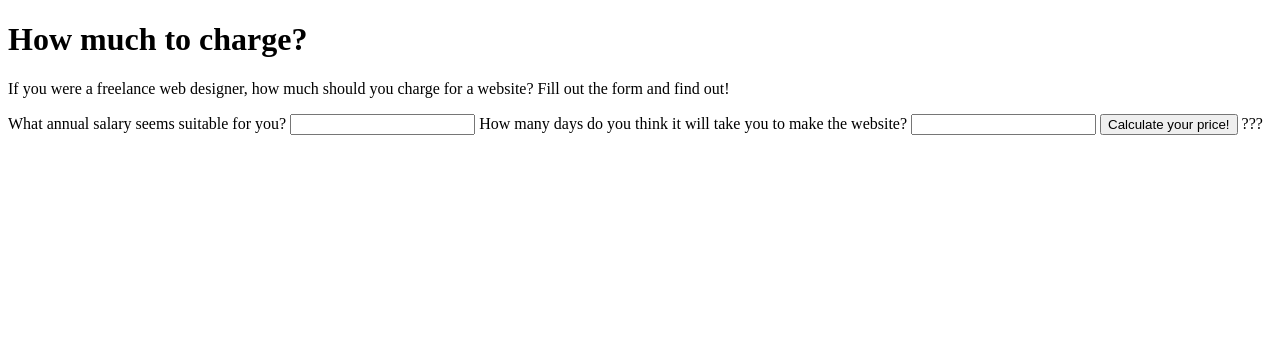
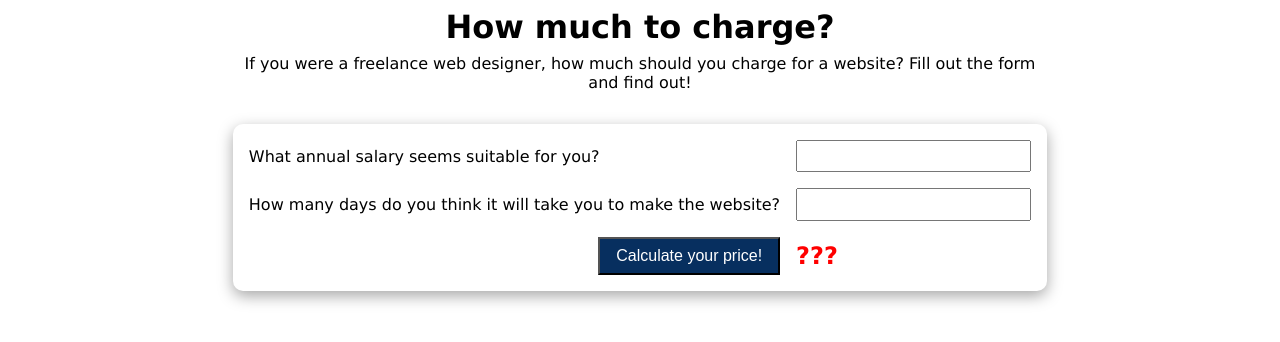
Before and after one commit to Ruaidhri-MacKenzie/enterprise-web-lab-01, a plain HTML site: page index.html in a window 1280 px wide. Drawn offline with Linux system fonts and the light colour scheme.

Commit message:
Added basic styling

```diff
--- a/css/style.css
+++ b/css/style.css
@@ -0,0 +1,60 @@
+*, *::before, *::after {
+	margin: 0;
+	padding: 0;
+	box-sizing: border-box;
+}
+
+body {
+	font-family: Verdana, Geneva, Tahoma, sans-serif;
+}
+
+#container {
+	display: grid;
+	justify-content: center;
+	gap: 2em;
+}
+
+header p {
+	max-width: 80ch;
+	text-align: center;
+}
+
+h1 {
+	text-align: center;
+	padding: 0.25em;
+}
+
+form {
+	display: grid;
+	grid-template-columns: auto 1fr;
+	justify-content: center;
+	align-items: center;
+	gap: 1em;
+	padding: 1em;
+	border-radius: 10px;
+	box-shadow: 0px 5px 15px hsl(0 0% 0% / 0.35);
+}
+
+input {
+	padding: 0.5em 1em;
+}
+
+input[type=submit] {
+	font-size: 1rem;
+	width: fit-content;
+	cursor: pointer;
+	justify-self: end;
+	background-color: hsl(213, 86%, 20%);
+	color: white;
+}
+
+input[type=submit]:hover,
+input[type=submit]:focus-within {
+	background-color: hsl(213 86% 40%);
+}
+
+#finalPrice {
+	font-size: 1.5rem;
+	font-weight: bold;
+	color: red;
+}
--- a/index.html
+++ b/index.html
@@ -7,12 +7,12 @@
 </head>
 <body>
 
-<div>
-  <h1>How much to charge?</h1>
-  <p>If you were a freelance web designer, how much should you charge for a website? Fill out the form and find out!</p>
-</div>
+<div id="container">
+  <header>
+    <h1>How much to charge?</h1>
+    <p>If you were a freelance web designer, how much should you charge for a website? Fill out the form and find out!</p>
+  </header>
 
-<div>
   <form id="budget">
     <label for="salary">What annual salary seems suitable for you?</label>
     <input type="text" id="salary" name="salary"/>
--- a/js/main.js
+++ b/js/main.js
@@ -1,4 +1,5 @@
-const calculatePrice = () => {
+const calculatePrice = (event) => {
+	event.preventDefault();
 	const s = document.getElementById("salary").value;
 	const d = document.getElementById("days").value;
 	console.log("Calculating price");
@@ -6,7 +7,7 @@ const calculatePrice = () => {
 	console.log(d);
 	const dailyRate = s / 365;
 	const finalPrice = dailyRate * d;
-	document.getElementById("finalPrice").innerHTML = finalPrice;
+	document.getElementById("finalPrice").innerHTML = "£" + finalPrice.toFixed(2);
 };
 
 const form = document.getElementById("budget");
```
Also changed, not shown: README.md.
